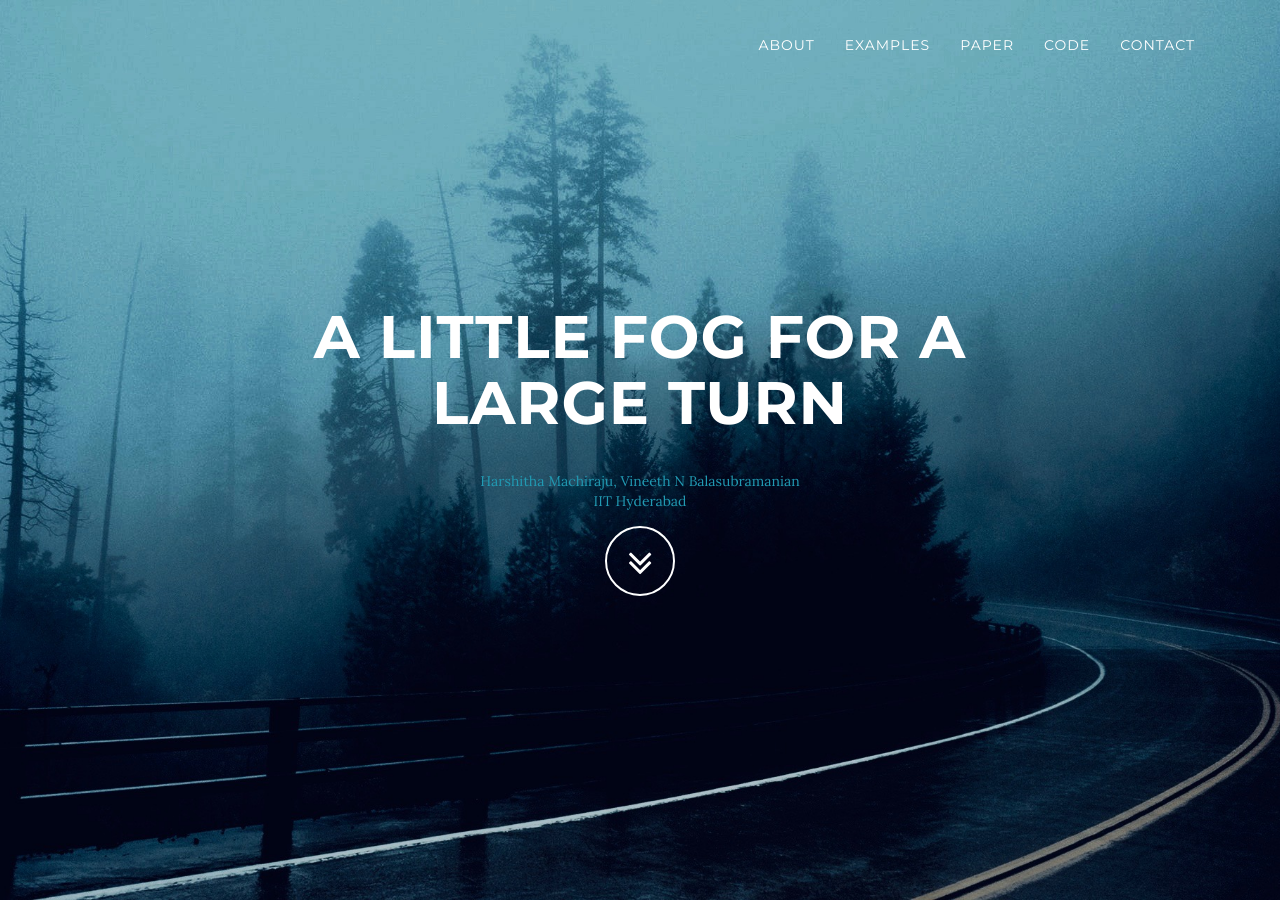
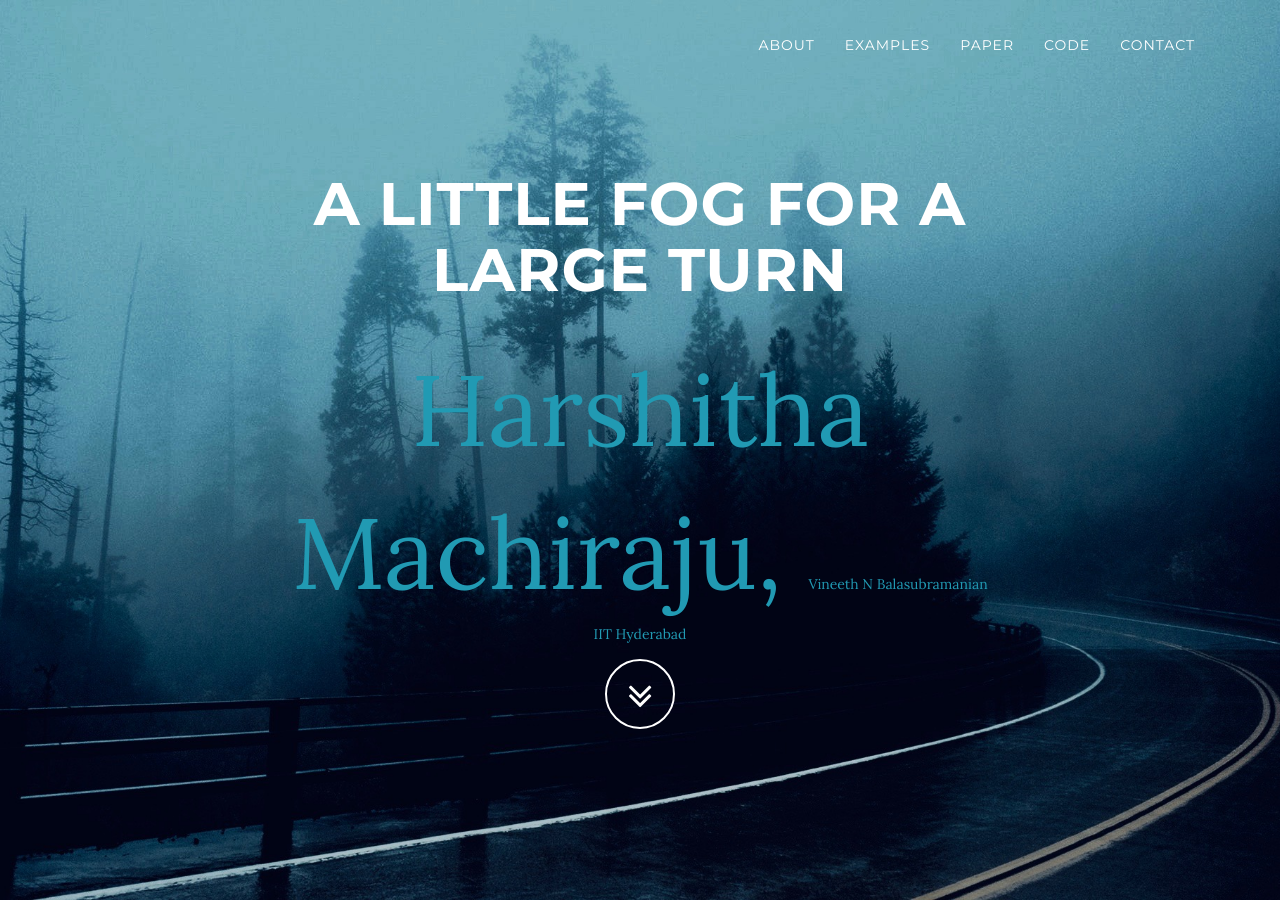
Before and after one commit to code-Assasin/website_little_fog, a Jekyll site: the page built from index.html, in a window 1280 px wide and 900 px high. Built offline with Jekyll 4.4.1, drawn with Linux system fonts in a browser that asks for light colours.

Commit message:
link size again?

```diff
--- a/_includes/header.html
+++ b/_includes/header.html
@@ -8,7 +8,7 @@
            <!--              <p class="intro-sub-text">{{ site.description1 }} <a> </a><br>
                         <p class="intro-sub-text">{{ site.description2 }}<br> -->
                             <!-- target="_blank" opens new tab -->
-                        <a class="intro-sub-text" href="https://github.com/code-Assasin" target="_blank" {font-size: 100px}>{{ site.description1 }}</a>
+                        <a class="intro-sub-text" href="https://github.com/code-Assasin" target="_blank" style="font-size: 100px">{{ site.description1 }}</a>
                         <a class="intro-sub-text" href="https://www.iith.ac.in/~vineethnb/" target="_blank">{{ site.description2 }}</a><br>
                         <a class="intro-sub-text" href="https://www.iith.ac.in/" target="_blank">{{ site.description3 }}</a><br>
                         <a href="#about" class="btn btn-circle page-scroll">
```
